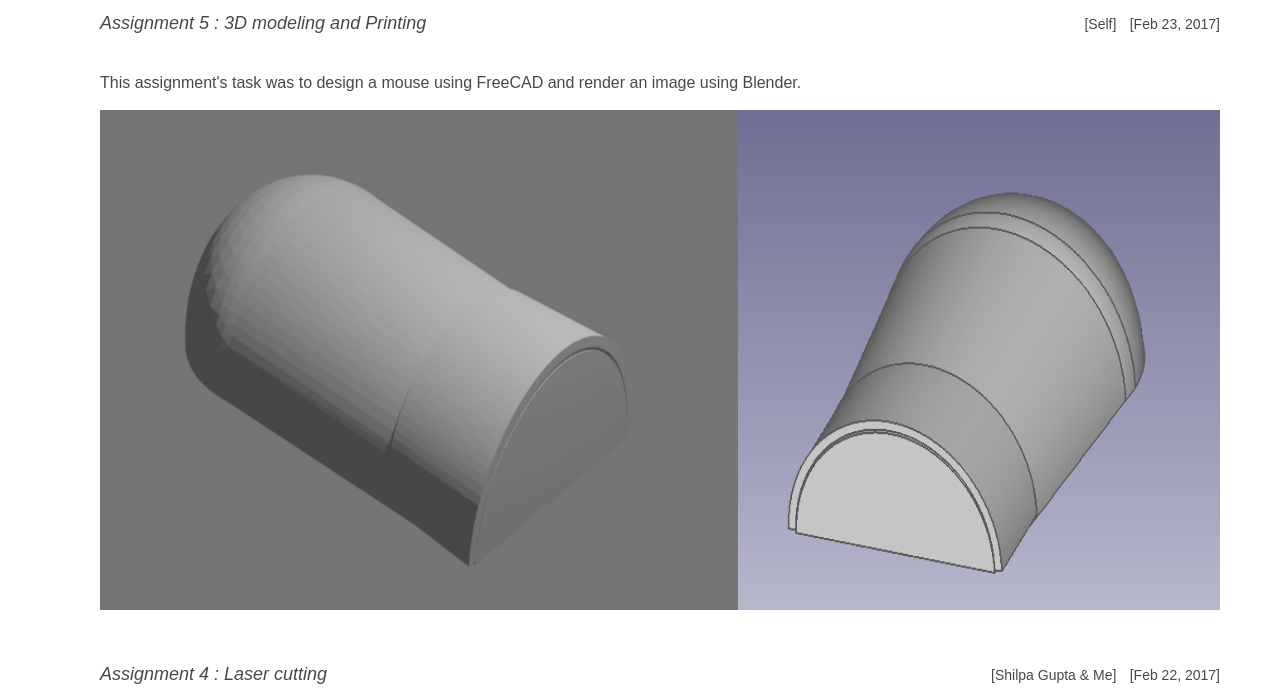
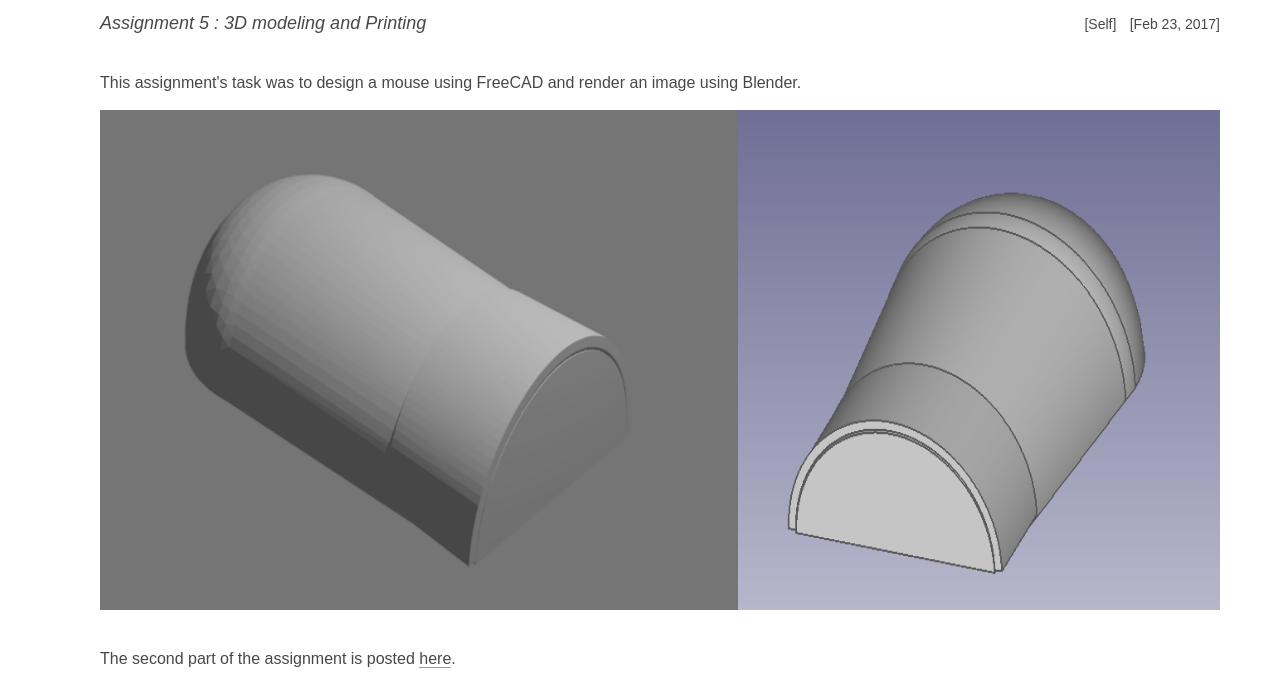
Before and after one commit to sardankur-zz/sardankur.github.io, a plain HTML site: page cs592.html in a window 1280 px wide. Shown: the part 107-800 px from the top of the page. Drawn offline with Linux system fonts and the light colour scheme; a web font is replaced by a local one.

Commit message:
Assignment 5 Part 2

```diff
--- a/cs592.html
+++ b/cs592.html
@@ -69,6 +69,11 @@
                                                     <img src="images/cs592-assignment4-img02.png" style="width: 100%; height:500px"/>
                                                 </div>
                                             </div>
+                                        </div>
+                                        <br />
+                                        <br />
+                                        <div>
+                                            The second part of the assignment is posted <span class="site-underline"><a href="http://shilpa-gupta.strikingly.com/blog/our-3d-print-attempt" >here</a></span>.
                                         </div>
                                         <br />
                                         <br />
```
